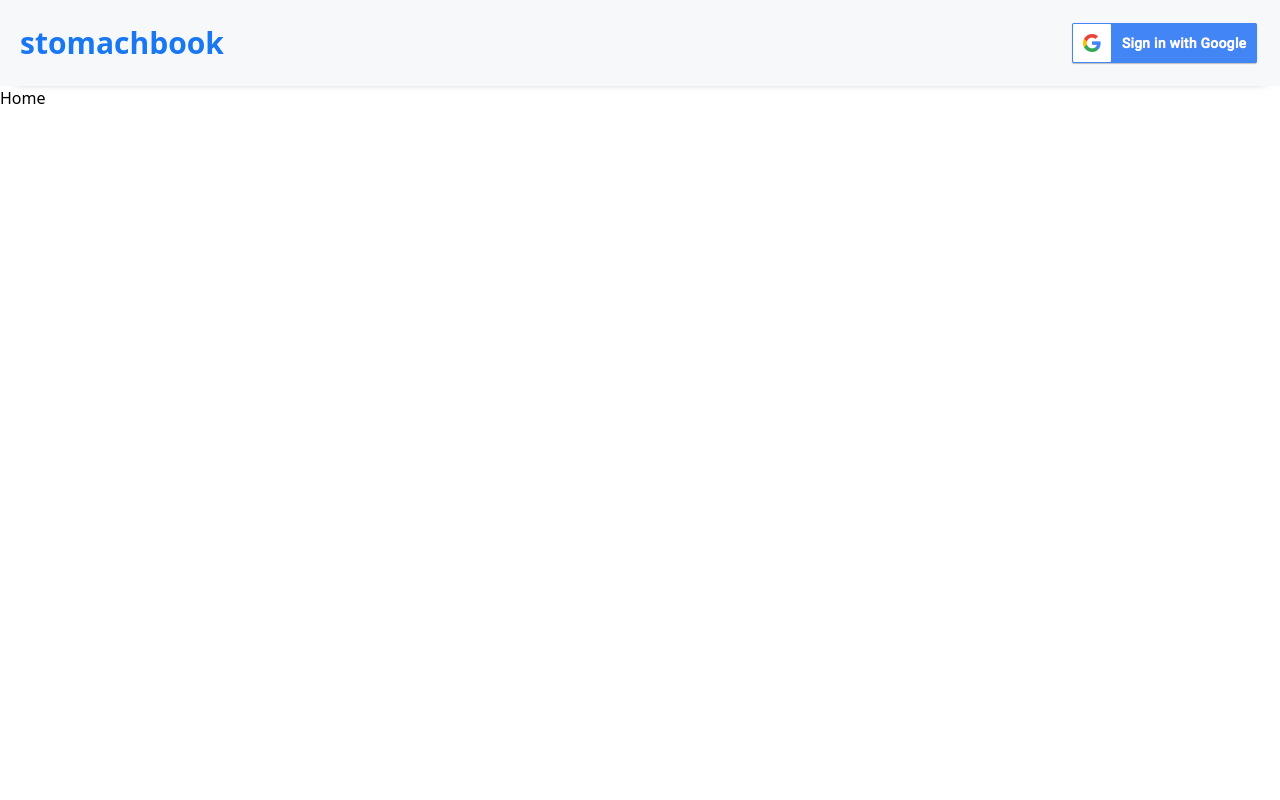
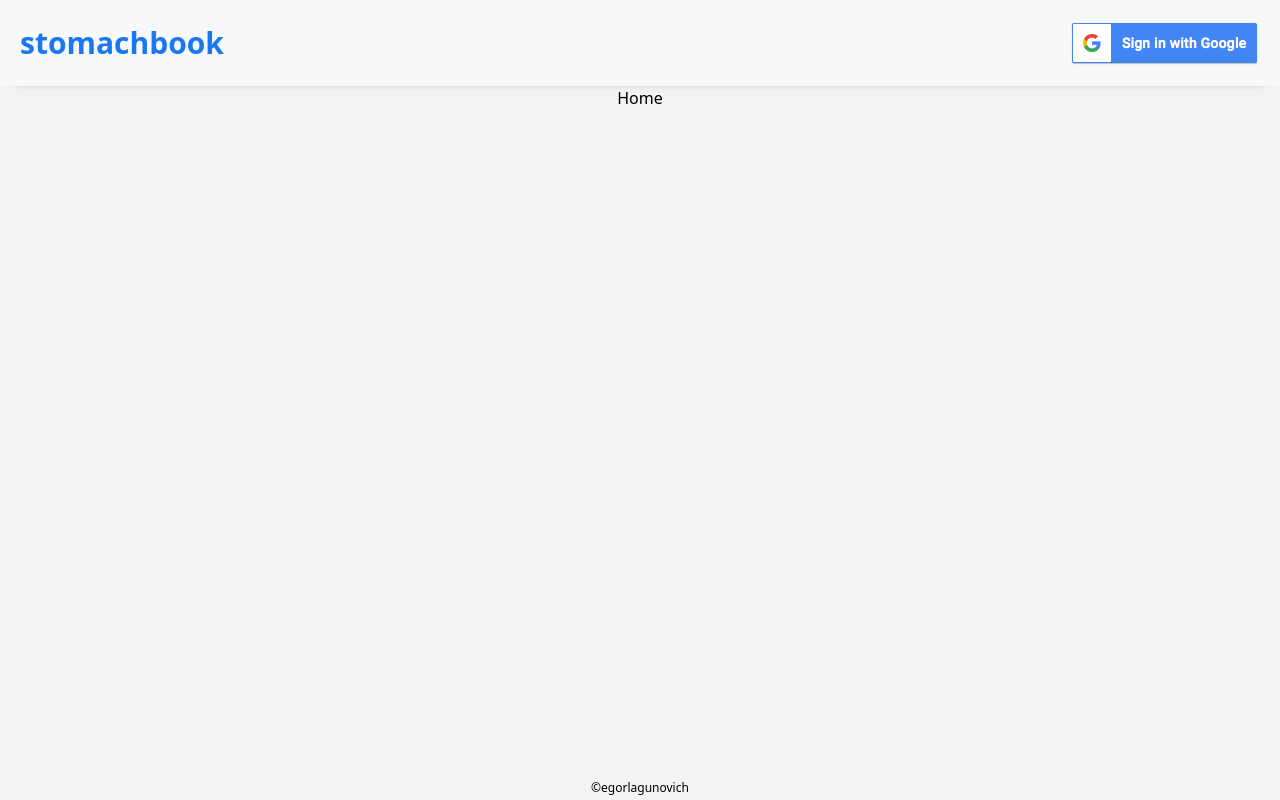
Before and after one commit to egorlagunovich/messenger-app, a React (Create React App) app: page / in a window 1280 px wide. Built offline with nearby package versions, Linux system fonts and the light colour scheme.

Commit message:
added footer

```diff
--- a/src/App.tsx
+++ b/src/App.tsx
@@ -7,6 +7,7 @@ import { config } from "./config/config";
 import ChatBox from "./components/ChatBox";
 import { getAuth } from "firebase/auth";
 import Home from "./components/Home";
+import Footer from "./components/Footer";
 
 const app = initializeApp(config.firebaseConfig);
 export const auth = getAuth();
@@ -16,13 +17,14 @@ function App() {
   const [currentAuth, setCurrentAuth] = useState(auth);
   const [isLogIn, setIsLogin] = useState(false);
   return (
-    <div className="App">
+    <div className="bg-homeGrey relative min-h-screen flex flex-col justify-normal items-center ">
       <Navbar
         setIsLogin={setIsLogin}
         isLogIn={isLogIn}
         // currentAuth={currentAuth}
       />
       {isLogIn ? <ChatBox /> : <Home />}
+      <Footer />
     </div>
   );
 }
--- /dev/null
+++ b/src/components/Footer.tsx
@@ -0,0 +1,11 @@
+import React from "react";
+
+export default function Footer() {
+  return (
+    <div className="absolute bottom-0 mb-1 text-black text-xs text-center hover:text-gray-500">
+      <a href="https://github.com/egorlagunovich" target="_blank">
+        ©egorlagunovich
+      </a>
+    </div>
+  );
+}
--- a/src/components/Home.tsx
+++ b/src/components/Home.tsx
@@ -1,5 +1,5 @@
 import React from "react";
 
 export default function Home() {
-  return <div>Home</div>;
+  return <div className="">Home</div>;
 }
--- a/src/components/Navbar.tsx
+++ b/src/components/Navbar.tsx
@@ -64,7 +64,7 @@ export default function Navbar({ setIsLogin, isLogIn }: NavbarProps) {
     if (currentUser === "{}") setIsLogin(false);
   }, []);
   return (
-    <nav className="flex flex-row justify-between items-center p-5 bg-navGrey bottom-shadow">
+    <nav className="flex flex-row justify-between items-center p-5 bg-navGrey bottom-shadow min-w-full">
       <h1 className="text-mainBlue text-3xl font-bold ">stomachbook</h1>
       {isLogIn ? (
         <div className="flex flex-row">
--- a/tailwind.config.js
+++ b/tailwind.config.js
@@ -6,6 +6,7 @@ module.exports = {
       colors: {
         mainBlue: "#1A77F2",
         navGrey: "#F7F8FA",
+        homeGrey: "#F2F3F5",
       },
     },
   },
```
